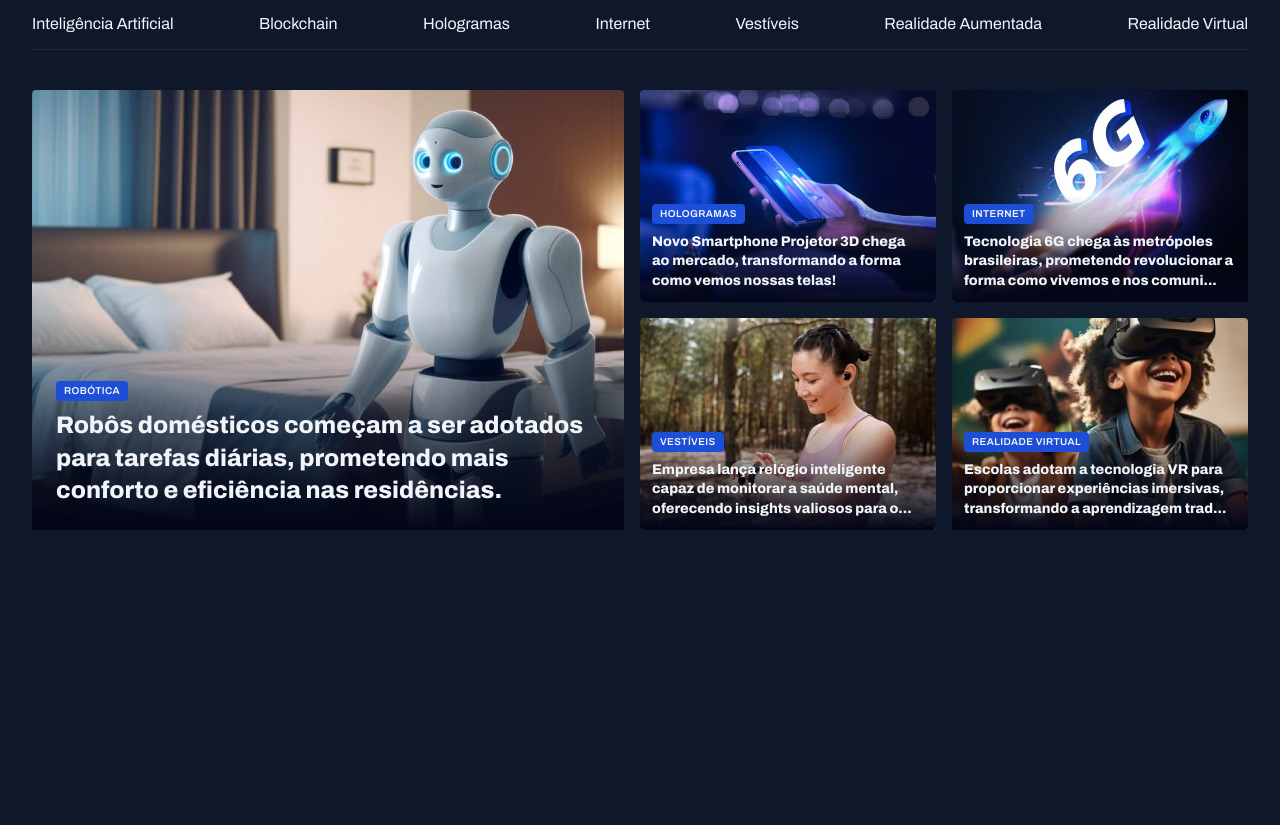
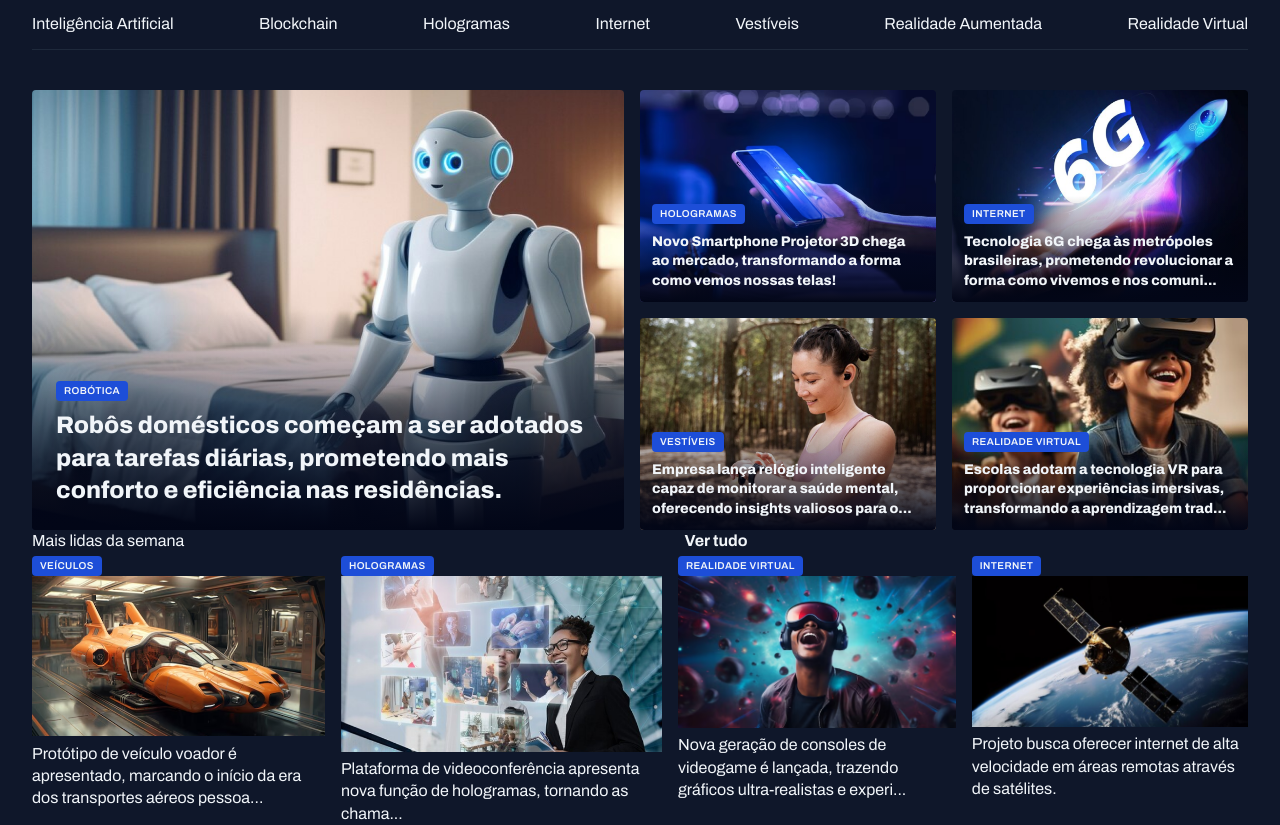
Before and after one commit to nsbarros/portal-de-noticias, a plain HTML site: page index.html in a window 1280 px wide. Shown: the part 74-899 px from the top of the page. Before the commit the page ends 800 px from the top, so only its background shows below. Drawn offline with Linux system fonts and the light colour scheme.

Commit message:
Estruturando a seção mais lidas da semana

```diff
--- a/index.html
+++ b/index.html
@@ -96,6 +96,75 @@
 
             </div>
         </section>
+
+        <section id="weekly">
+
+            <header class="grid grid-flow-column">
+                <h3>Mais lidas da semana</h3>
+
+                <a href="#" class="grid grid-flow-column">
+                    <strong>Ver tudo</strong>
+                    <span>
+                        <!-- img com css -->
+                    </span>
+                </a>
+            </header>
+
+            <div class="grid gap-16 grid-flow-column">
+                <figure>
+                    <span class="content-tag">
+                        Veículos
+                    </span>
+                    <img src="assets/images/Image 06.png" alt="Protótipo de veículo voador é apresentado, marcando o início da era dos transportes aéreos pessoais.">
+                    <figcaption>
+                        <p>
+                            Protótipo de veículo voador é apresentado, marcando o início da era dos transportes aéreos pessoa...
+                        </p>
+                    </figcaption>
+                </figure>
+
+
+                <figure>
+                    <span class="content-tag">
+                        Hologramas
+                    </span>
+                    <img src="assets/images/Image 07.png" alt="Plataforma de videoconferência apresenta nova função de hologramas, tornando as chamadas virtuais mais realistas e envolventes.">
+                    <figcaption>
+                        <p>
+                            Plataforma de videoconferência apresenta nova função de hologramas, tornando as chama...
+                        </p>
+                    </figcaption>
+                </figure>
+
+                <figure>
+                    <span class="content-tag">
+                        Realidade virtual
+                    </span>
+                    <img src="assets/images/Image 08.png" alt="Nova geração de consoles de videogame é lançada, trazendo gráficos ultra-realistas e experiências de jogo totalmente envolventes.">
+                    <figcaption>
+                        <p>
+                            Nova geração de consoles de videogame é lançada, trazendo gráficos ultra-realistas e experi...
+                        </p>
+                    </figcaption>
+                </figure>
+
+                <figure>
+                    <span class="content-tag">
+                        Internet
+                    </span>
+                    <img src="assets/images/Image 09.png" alt="Projeto busca oferecer internet de alta velocidade em áreas remotas através de satélites.">
+                    <figcaption>
+                        <p>
+                            Projeto busca oferecer internet de alta velocidade em áreas remotas através de satélites.
+                        </p>
+                    </figcaption>
+                </figure>
+
+
+
+            </div>
+
+        </section>
     </main>
 </body>
 </html>
```
